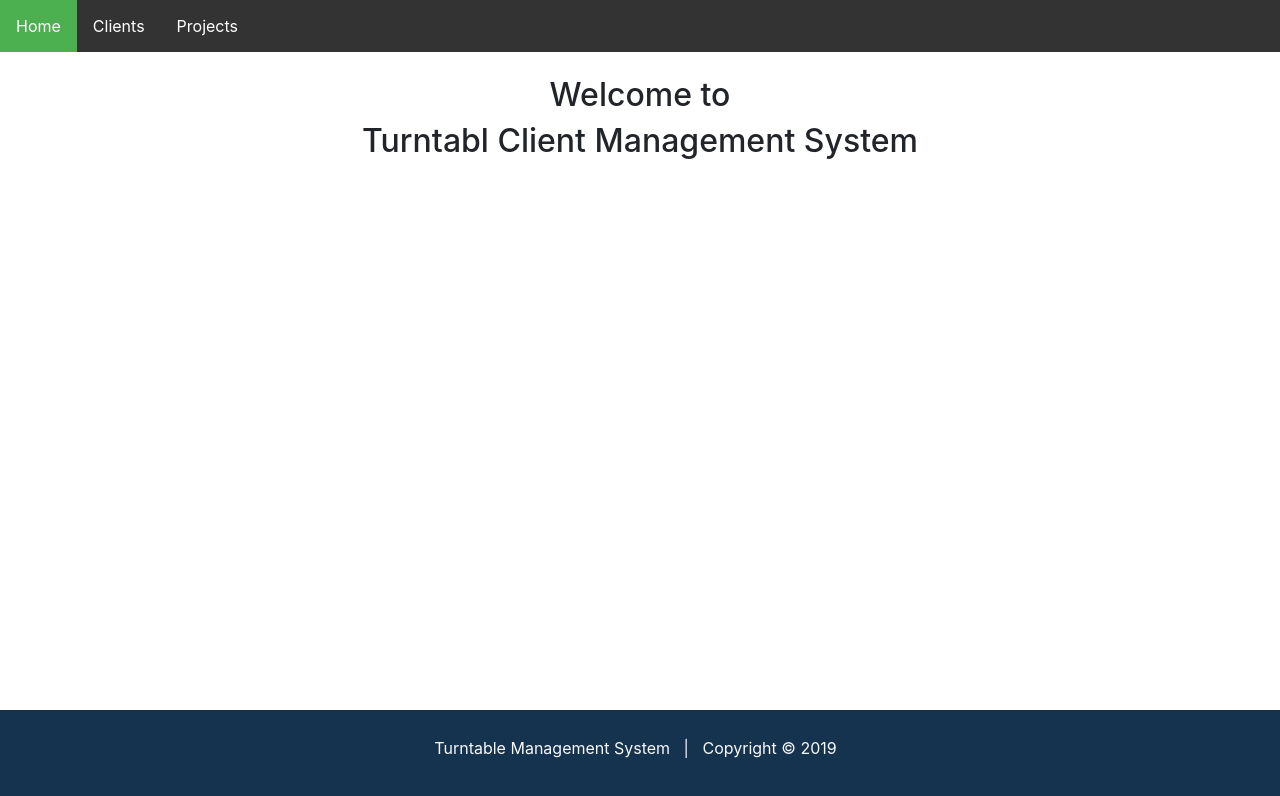
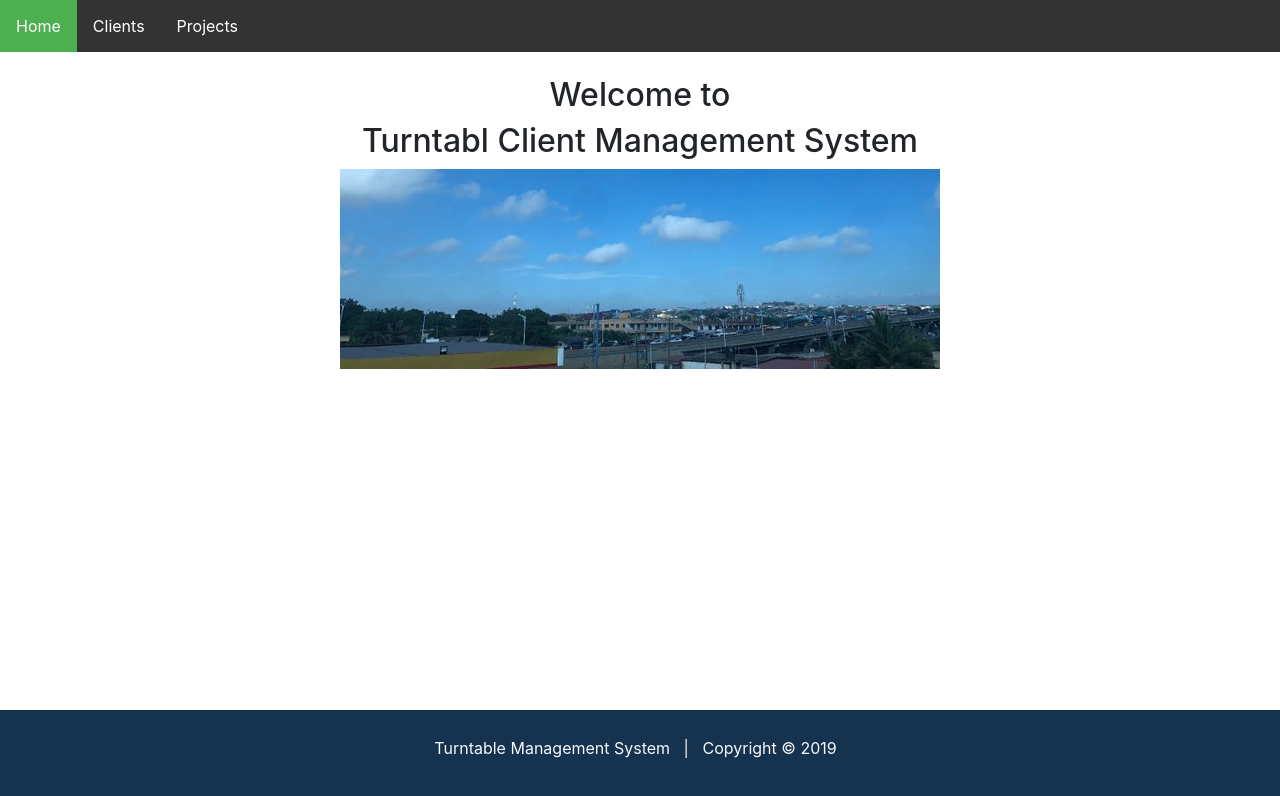
Before and after one commit to pkErbynn/tcms-ui-ng, an Angular app: page / in a window 1280 px wide. Shown: the top 796 px of the page. Built offline with nearby package versions, Linux system fonts and the light colour scheme.

Commit message:
welcome img

```diff
--- a/src/app/app.component.html
+++ b/src/app/app.component.html
@@ -59,8 +59,14 @@
     width: 100%;
     text-align: center;
   }
+  #welcome-img {
+  display: block;
+  margin-left: auto;
+  margin-right: auto;
+  width: 50%;
+}
 </style>
-
+<div>
     <div>
         <ul class="topnav">
           <li><a class="active" href="index.html">Home</a></li>
@@ -72,6 +78,12 @@
         <h2 class="text-center"> Welcome to</h2>
         <h2 class="text-center">Turntabl Client Management System</h2>
       </div>
+</div>
+
+<div>
+    <img id="welcome-img" src="assets/img/turntabl.jpeg" alt="view-form-turntabl-snap" style="width:auto; height: auto;">
+</div>
+
 
 
  <!-- <footer> -->
```
Also changed, not shown: src/assets/img/turntabl.jpeg (added). Lines whose indentation alone changed are shown as unchanged.
